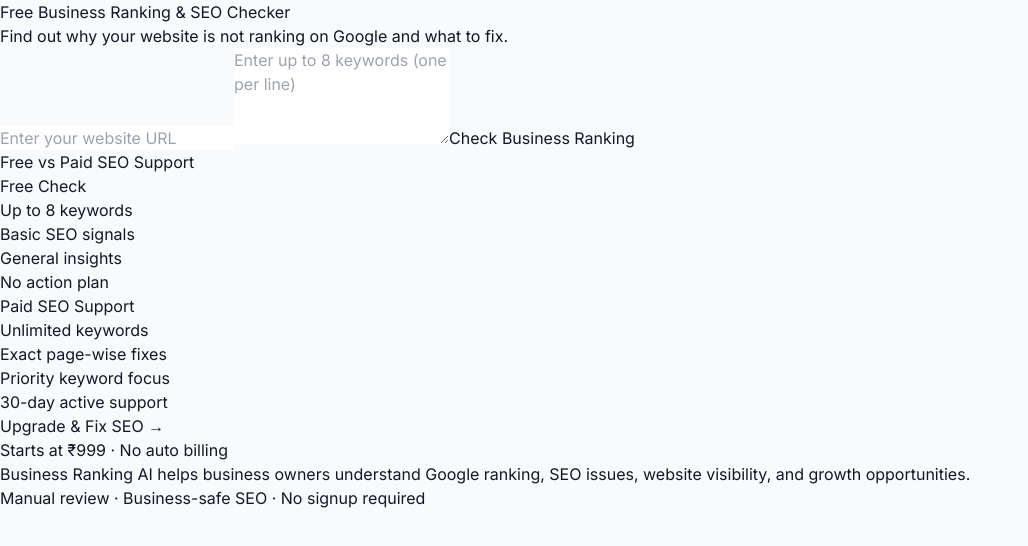
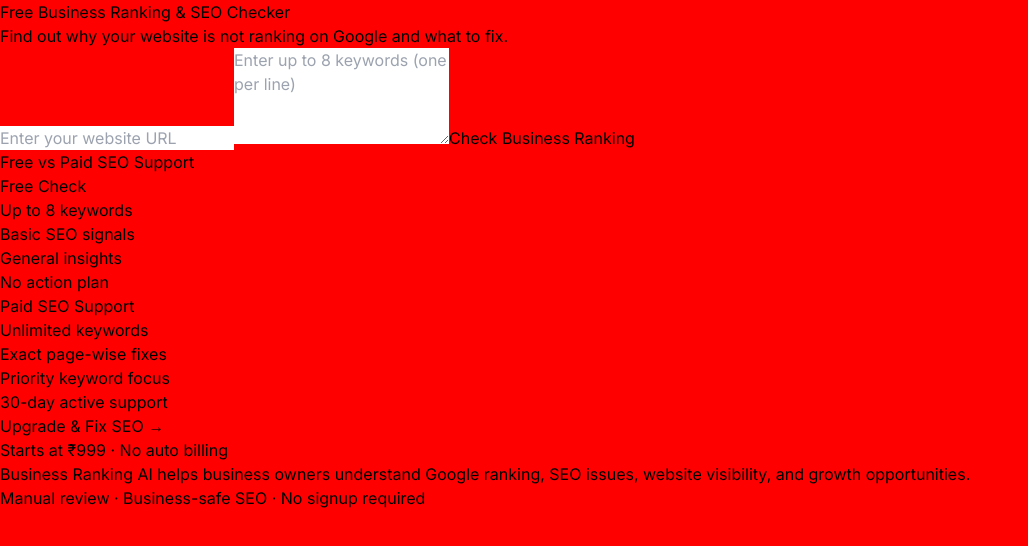
Before and after one commit to citycarsolution/business-ranking-ai, a Next.js app: page / in a window 1280 px wide. Shown: the top 546 px of the page, without its empty margins (0-1028 px from the left). Built offline with nearby package versions, Linux system fonts and the light colour scheme.

Commit message:
test: force global css render

```diff
--- a/app/globals.css
+++ b/app/globals.css
@@ -1,8 +1,6 @@
 @tailwind base;
 @tailwind components;
 @tailwind utilities;
-
-/* Optional global polish */
-body {
-  @apply bg-gray-50 text-gray-900;
+html {
+  background: red !important;
 }
```
